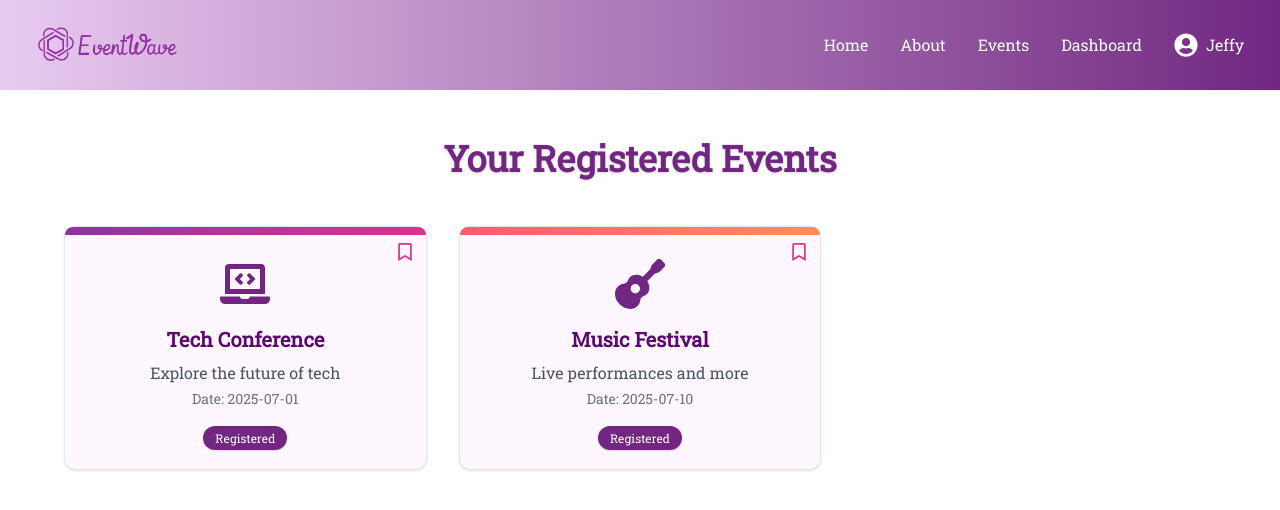
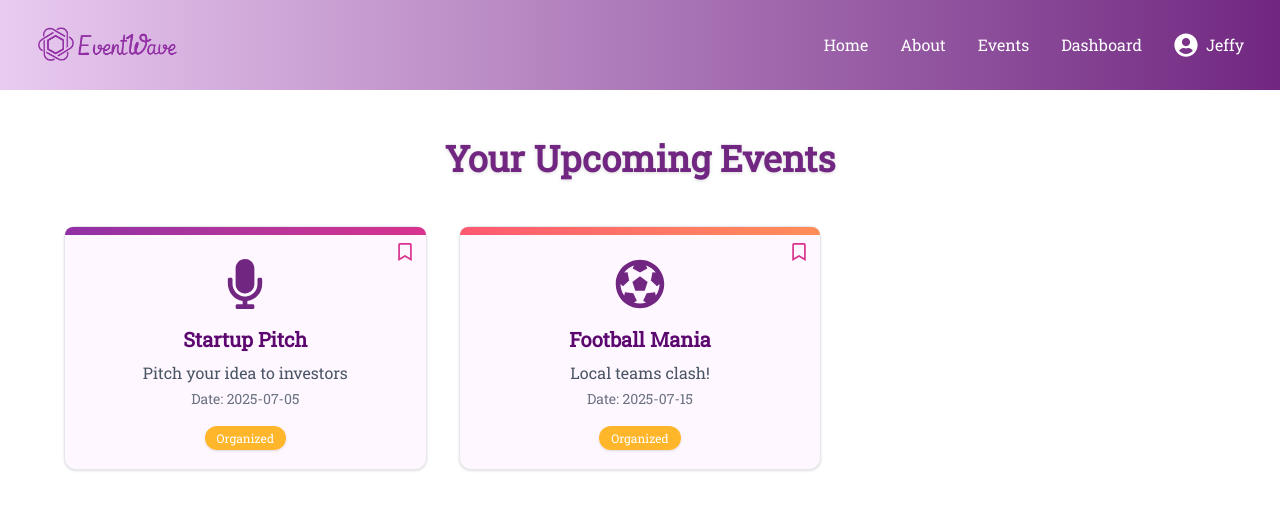
Before and after one commit to KaushikKU003/EventWave_Project, a React (Vite) app: page /dashboard in a window 1280 px wide. Shown: the top 510 px of the page. Built offline with nearby package versions, Linux system fonts and the light colour scheme.

Commit message:
Optimized Dashboard and EventCard Component

```diff
--- a/src/components/Dashboard.jsx
+++ b/src/components/Dashboard.jsx
@@ -8,6 +8,7 @@ import {
   FaFutbol,
   FaLaptopCode,
 } from "react-icons/fa";
+import EventCard from "./EventCard";
 
 const Dashboard = () => {
   const [userType, setUserType] = useState("User");
@@ -16,14 +17,14 @@ const Dashboard = () => {
   const navigate = useNavigate();
 
   useEffect(() => {
-    const storedType = "User"; // Replace with actual logic
+    const storedType = "Org"; // Replace with actual logic (e.g. from context)
     setUserType(storedType);
 
     const fetchEvents = async () => {
       try {
-        // Simulated event data
-        if (storedType === "User") {
-          setEvents([
+        const dummyEvents =
+          storedType === "User"
+            ? [
                 {
                   id: 1,
                   name: "Tech Conference",
@@ -38,9 +39,8 @@ const Dashboard = () => {
                   category: "music",
                   description: "Live performances and more",
                 },
-          ]);
-        } else {
-          setEvents([
+              ]
+            : [
                 {
                   id: 101,
                   name: "Startup Pitch",
@@ -55,8 +55,8 @@ const Dashboard = () => {
                   category: "sports",
                   description: "Local teams clash!",
                 },
-          ]);
-        }
+              ];
+        setEvents(dummyEvents);
       } catch (err) {
         console.error("Error fetching events:", err);
       }
@@ -73,9 +73,6 @@ const Dashboard = () => {
     setFavorites((prev) => ({ ...prev, [id]: !prev[id] }));
   };
 
-  const headingText =
-    userType === "User" ? "Your Registered Events" : "Your Upcoming Events";
-
   const getGradient = (index) => {
     const gradients = [
       "from-[#9030a5] to-[#d8328e]",
@@ -85,15 +82,16 @@ const Dashboard = () => {
     return gradients[index % gradients.length];
   };
 
-  const getPillColor = () =>
-    userType === "User" ? "bg-[#712681]" : "bg-[#ffb62a]";
-
   const categoryIcons = {
     tech: <FaLaptopCode size={50} className="text-[#712681]" />,
     music: <FaGuitar size={50} className="text-[#712681]" />,
     sports: <FaFutbol size={50} className="text-[#712681]" />,
     business: <FaMicrophone size={50} className="text-[#712681]" />,
   };
+
+  const pillColor = userType === "User" ? "bg-[#712681]" : "bg-[#ffb62a]";
+  const headingText =
+    userType === "User" ? "Your Registered Events" : "Your Upcoming Events";
 
   return (
     <div className="min-h-screen bg-white px-6 py-12 font-RobotoSlab">
@@ -103,58 +101,18 @@ const Dashboard = () => {
 
       <div className="grid gap-8 sm:grid-cols-2 lg:grid-cols-3 max-w-6xl mx-auto">
         {events.map((event, index) => (
-          <div
+          <EventCard
             key={event.id}
-            className="relative bg-[#fef7ff] rounded-xl shadow hover:shadow-xl transition duration-300 border border-gray-200 text-center flex flex-col items-center"
-          >
-            {/* Gradient Top Border */}
-            <div
-              className={`h-2 w-full rounded-t-xl bg-gradient-to-r ${getGradient(
-                index
-              )}`}
-            ></div>
-
-            {/* Favorite Icon - Top Right */}
-            <button
-              onClick={() => toggleFavorite(event.id)}
-              className="absolute top-4 right-3 z-10"
-            >
-              {favorites[event.id] ? (
-                <FaBookmark className="text-[#d8328e] text-lg" />
-              ) : (
-                <FaRegBookmark className="text-[#d8328e] text-lg" />
-              )}
-            </button>
-
-            {/* Icon */}
-            <div className="mt-6 z-0">{categoryIcons[event.category]}</div>
-
-            {/* Title */}
-            <h3 className="text-xl font-semibold text-[#5c076f] mt-4 z-0">
-              {event.name}
-            </h3>
-
-            {/* Description */}
-            <p className="text-gray-600 px-4 mt-2 z-0">{event.description}</p>
-
-            {/* Date */}
-            <p className="text-sm text-gray-500 mt-1 z-0">Date: {event.date}</p>
-
-            {/* Registered/Organized Pill (Bottom) */}
-            <div className="mt-4 mb-5">
-              <span
-                className={`text-xs text-white ${getPillColor()} px-3 py-1 rounded-full font-medium shadow`}
-              >
-                {userType === "User" ? "Registered" : "Organized"}
-              </span>
-            </div>
-
-            {/* Clickable Overlay */}
-            <div
-              onClick={() => handleEventClick(event.id)}
-              className="absolute inset-0 z-0"
-            ></div>
-          </div>
+            event={event}
+            index={index}
+            gradient={getGradient(index)}
+            isFavorite={favorites[event.id]}
+            onToggleFavorite={toggleFavorite}
+            onClick={handleEventClick}
+            icon={categoryIcons[event.category]}
+            pillLabel={userType === "User" ? "Registered" : "Organized"}
+            pillColor={pillColor}
+          />
         ))}
       </div>
     </div>
--- /dev/null
+++ b/src/components/EventCard.jsx
@@ -0,0 +1,59 @@
+import React from "react";
+import { FaBookmark, FaRegBookmark } from "react-icons/fa";
+
+const EventCard = ({
+  event,
+  gradient,
+  isFavorite,
+  onToggleFavorite,
+  onClick,
+  icon,
+  pillLabel,
+  pillColor,
+}) => {
+  return (
+    <div className="relative bg-[#fef7ff] rounded-xl shadow hover:shadow-xl transition duration-300 border border-gray-200 text-center flex flex-col items-center">
+      {/* Gradient Top Border */}
+      <div className={`h-2 w-full rounded-t-xl bg-gradient-to-r ${gradient}`} />
+
+      {/* Favorite Icon */}
+      <button
+        onClick={() => onToggleFavorite(event.id)}
+        className="absolute top-4 right-3 z-10"
+      >
+        {isFavorite ? (
+          <FaBookmark className="text-[#d8328e] text-lg" />
+        ) : (
+          <FaRegBookmark className="text-[#d8328e] text-lg" />
+        )}
+      </button>
+
+      {/* Category Icon */}
+      <div className="mt-6 z-0">{icon}</div>
+
+      {/* Event Info */}
+      <h3 className="text-xl font-semibold text-[#5c076f] mt-4 z-0">
+        {event.name}
+      </h3>
+      <p className="text-gray-600 px-4 mt-2 z-0">{event.description}</p>
+      <p className="text-sm text-gray-500 mt-1 z-0">Date: {event.date}</p>
+
+      {/* Status Pill */}
+      <div className="mt-4 mb-5">
+        <span
+          className={`text-xs text-white ${pillColor} px-3 py-1 rounded-full font-medium shadow`}
+        >
+          {pillLabel}
+        </span>
+      </div>
+
+      {/* Click Overlay */}
+      <div
+        onClick={() => onClick(event.id)}
+        className="absolute inset-0 z-0 cursor-pointer"
+      />
+    </div>
+  );
+};
+
+export default EventCard;
```
Lines whose indentation alone changed are shown as unchanged.
